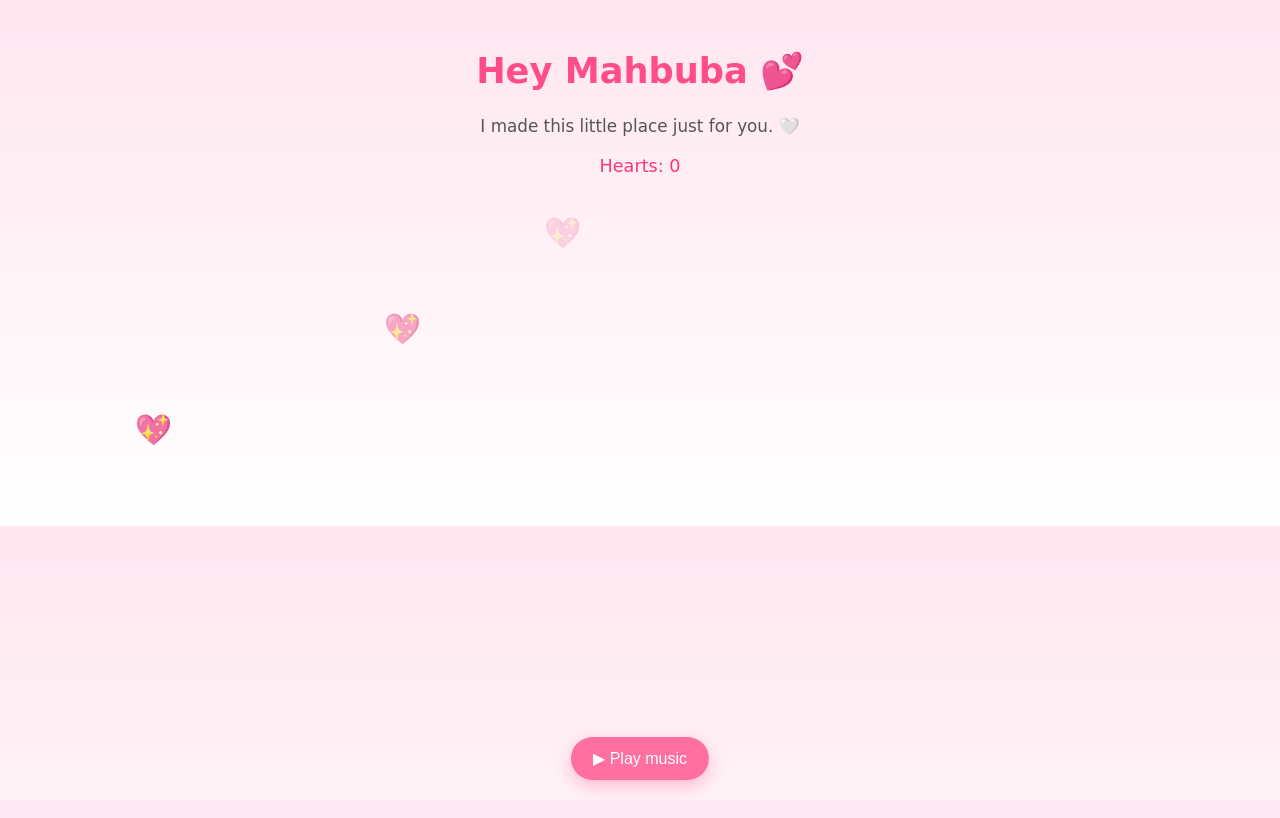
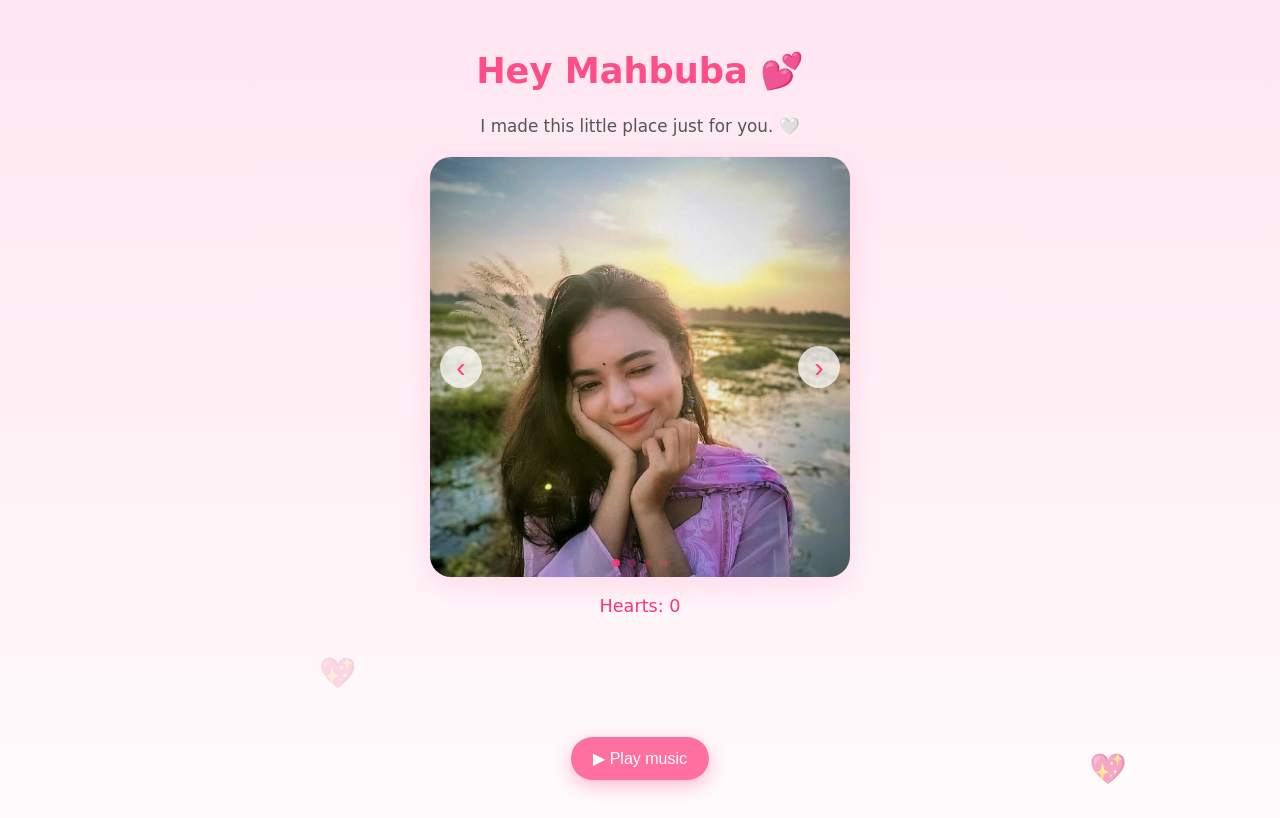
Before and after one commit to salehinh-droid/Sallu, a Flask app: page / in a window 1280 px wide. Shown: the top 818 px of the page. Before the commit the page ends 789 px from the top, so only its background shows below. Run offline with Flask 3, Linux system fonts and the light colour scheme.

Commit message:
Add photo slider and photos

```diff
--- a/static/style.css
+++ b/static/style.css
@@ -54,10 +54,14 @@ h1 {
 
 #surprise {
   display: none;
-  margin-top: 20px;
-  font-size: 1.2em;
+  margin-top: 18px;
+  padding: 14px 16px;
+  background: rgba(255, 255, 255, 0.6);
+  border: 1px solid rgba(255, 105, 180, 0.25);
+  border-radius: 16px;
+  font-size: 1.15em;
   color: #ff1a66;
-  animation: fadeIn 1s ease;
+  animation: fadeIn 0.8s ease;
 }
 
 @keyframes fadeIn {
@@ -90,3 +94,76 @@ h1 {
   50% { transform: translateX(-50%) scale(1.08); }
   100% { transform: translateX(-50%) scale(1); }
 }
+
+/* ---- Photo Slider (phone-first) ---- */
+.slider{
+  position: relative;
+  max-width: 420px;
+  margin: 16px auto 18px;
+  border-radius: 22px;
+  overflow: hidden;
+  background: rgba(255,255,255,0.55);
+  border: 1px solid rgba(255, 105, 180, 0.18);
+  box-shadow: 0 10px 30px rgba(255, 105, 180, 0.18);
+}
+
+.slides{
+  display: flex;
+  transition: transform 0.35s ease;
+  touch-action: pan-y; /* allows vertical scroll while swiping */
+}
+
+.slide {
+  min-width: 100%;
+  aspect-ratio: 1 / 1; /* square look */
+}
+
+.slide img{
+  width: 100%;
+  height: 100%;
+  object-fit: cover;
+  display: block;
+}
+
+.nav{
+  position: absolute;
+  top: 50%;
+  transform: translateY(-50%);
+  width: 42px;
+  height: 42px;
+  border: none;
+  border-radius: 999px;
+  background: rgba(255,255,255,0.75);
+  color: #ff3b7c;
+  font-size: 28px;
+  line-height: 42px;
+  cursor: pointer;
+  user-select: none;
+}
+
+.nav:active{
+  transform: translateY(-50%) scale(0.95);
+}
+
+.nav.prev{ left: 10px; }
+.nav.next{ right: 10px; }
+
+.dots{
+  position: absolute;
+  bottom: 10px;
+  left: 0; right: 0;
+  display: flex;
+  justify-content: center;
+  gap: 8px;
+}
+
+.dot{
+  width: 8px;
+  height: 8px;
+  border-radius: 99px;
+  background: rgba(255, 59, 124, 0.25);
+}
+
+.dot.active{
+  background: rgba(255, 59, 124, 0.85);
+}
--- a/templates/index.html
+++ b/templates/index.html
@@ -8,7 +8,7 @@
 </head>
 
 <body>
-  <!-- Background Music (must be inside body) -->
+  <!-- Background Music -->
   <audio id="bg-music" loop>
     <source src="{{ url_for('static', filename='love.mp3') }}" type="audio/mpeg">
   </audio>
@@ -22,6 +22,30 @@
       I made this little place just for you. 🤍
     </p>
 
+    <!-- Photo Slider (4 photos) -->
+    <div class="slider" id="slider">
+      <div class="slides" id="slides">
+        <div class="slide">
+          <img src="{{ url_for('static', filename='photos/1.JPG') }}">
+        </div>
+        <div class="slide">
+          <img src="{{ url_for('static', filename='photos/2.JPG') }}">
+        </div>
+        <div class="slide">
+          <img src="{{ url_for('static', filename='photos/3.JPG') }}">
+        </div>
+        <div class="slide">
+          <img src="{{ url_for('static', filename='photos/4.JPG') }}">
+        </div>
+      </div>
+
+      <button class="nav prev" aria-label="Previous photo">‹</button>
+      <button class="nav next" aria-label="Next photo">›</button>
+
+      <div class="dots" id="dots"></div>
+    </div>
+
+    <!-- Game -->
     <div id="score">Hearts: 0</div>
     <div id="game-area"></div>
 
```
Also changed, not shown: static/game.js (+78 -1 lines), static/photos/1.JPG (added), static/photos/2.JPG (added), static/photos/3.JPG (added), static/photos/4.JPG (added).
